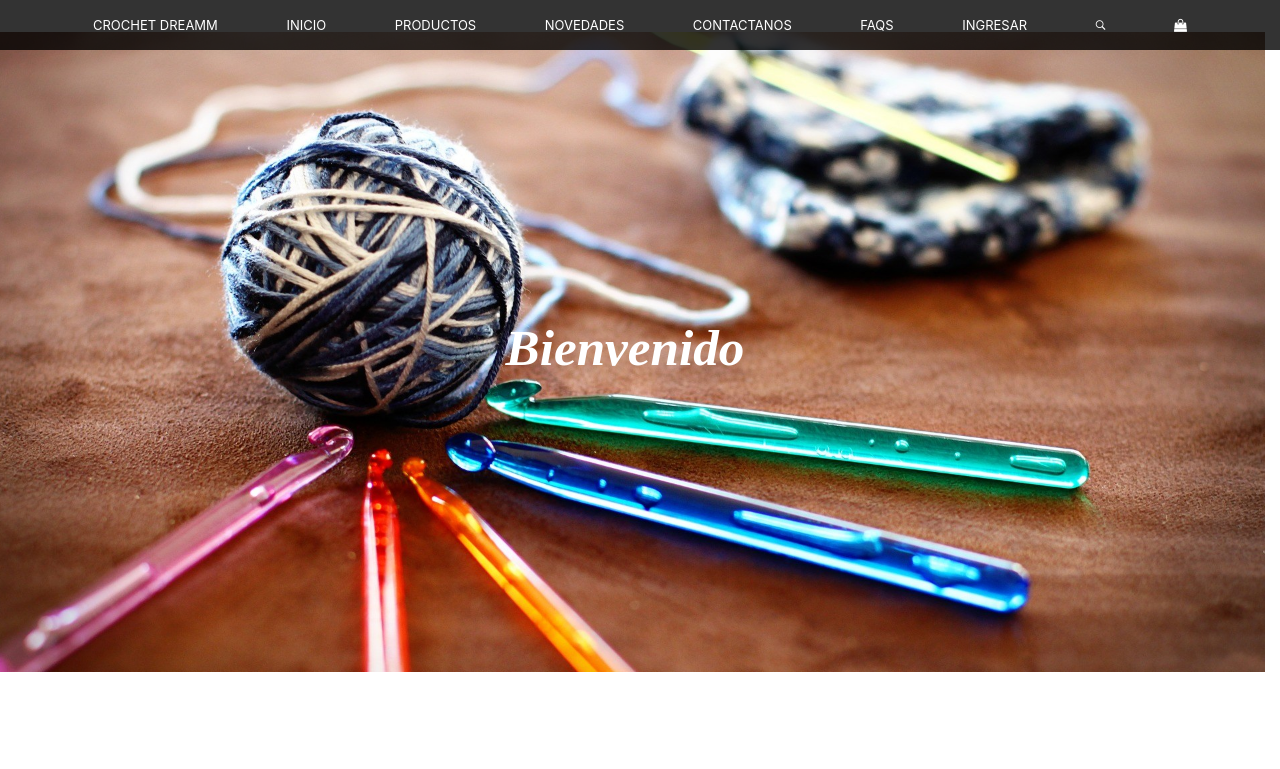
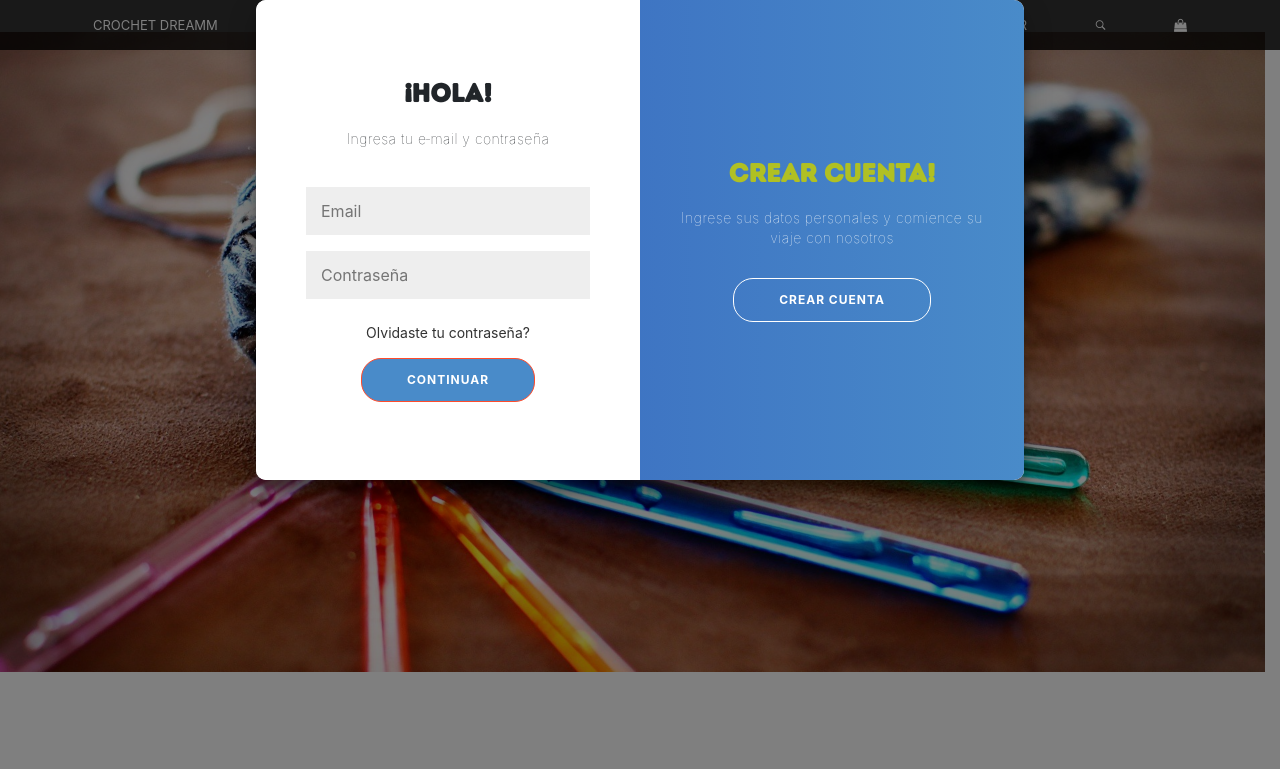
Before and after one commit to alzheimeer/Front-HTML5-CSS3-Boostrap, a plain HTML site: page index.html in a window 1280 px wide. Both pictures are taken after a click on the link "INGRESAR". Shown: the top 769 px of the page. Drawn offline with nearby package versions, Linux system fonts and the light colour scheme; files whose address does not match are found by name; a web font is replaced by a local one.

Commit message:
feature form new

```diff
--- /dev/null
+++ b/css/modal.css
@@ -0,0 +1,225 @@
+.modal * {
+  box-sizing: border-box;
+}
+
+.modal h1 {
+  font-weight: bold;
+  margin: 0;
+  font-family: "IntroRust-BaseLine";
+  font-size: 2vw;
+}
+
+
+
+.modal h2 {
+  text-align: center;
+}
+
+.modal p {
+  font-size: 14px;
+  font-weight: 100;
+  line-height: 20px;
+  letter-spacing: 0.5px;
+  margin: 20px 0 30px;
+}
+
+.modal span {
+  font-size: 12px;
+}
+
+.modal a {
+  color: #333;
+  font-size: 14px;
+  text-decoration: none;
+  margin: 15px 0;
+}
+
+.modal button {
+  border-radius: 20px;
+  border: 1px solid #FF4B2B;
+  background-color: rgb(73, 139, 201);
+  color: #FFFFFF;
+  font-size: 12px;
+  font-weight: bold;
+  padding: 12px 45px;
+  letter-spacing: 1px;
+  text-transform: uppercase;
+  transition: transform 80ms ease-in;
+}
+
+.modal button:active {
+  transform: scale(0.95);
+}
+
+button:focus {
+  outline: none;
+}
+
+.modal button.ghost {
+  background-color: transparent;
+  border-color: #FFFFFF;
+}
+
+.modal form {
+  background-color: #FFFFFF;
+  display: flex;
+  align-items: center;
+  justify-content: center;
+  flex-direction: column;
+  padding: 0 50px;
+  height: 100%;
+  text-align: center;
+}
+
+.modal input {
+  background-color: #eee;
+  border: none;
+  padding: 12px 15px;
+  margin: 8px 0;
+  width: 100%;
+}
+
+.modal .container {
+  background-color: #fff;
+  border-radius: 10px;
+  box-shadow: 0 14px 28px rgba(0, 0, 0, 0.25),
+    0 10px 10px rgba(0, 0, 0, 0.22);
+  position: relative;
+  overflow: hidden;
+  width: 768px;
+  max-width: 100%;
+  min-height: 480px;
+}
+
+.modal .form-container {
+  position: absolute;
+  top: 0;
+  height: 100%;
+  transition: all 0.6s ease-in-out;
+}
+
+.modal .sign-in-container {
+  left: 0;
+  width: 50%;
+  z-index: 2;
+}
+
+.modal .container.right-panel-active .sign-in-container {
+  transform: translateX(100%);
+}
+
+.modal .sign-up-container {
+  left: 0;
+  width: 50%;
+  opacity: 0;
+  z-index: 1;
+}
+
+.modal .container.right-panel-active .sign-up-container {
+  transform: translateX(100%);
+  opacity: 1;
+  z-index: 5;
+  animation: show 0.6s;
+}
+
+@keyframes show {
+
+  0%,
+  49.99% {
+    opacity: 0;
+    z-index: 1;
+  }
+
+  50%,
+  100% {
+    opacity: 1;
+    z-index: 5;
+  }
+}
+
+.modal .overlay-container {
+  position: absolute;
+  top: 0;
+  left: 50%;
+  width: 50%;
+  height: 100%;
+  overflow: hidden;
+  transition: transform 0.6s ease-in-out;
+  z-index: 100;
+}
+
+.modal .container.right-panel-active .overlay-container {
+  transform: translateX(-100%);
+}
+
+.modal .overlay {
+  background: #FF416C;
+  background: -webkit-linear-gradient(to right, #1b2283, rgb(73, 139, 201));
+  background: linear-gradient(to right, #345fbd, rgb(73, 139, 201));
+  background-repeat: no-repeat;
+  background-size: cover;
+  background-position: 0 0;
+
+  position: relative;
+  left: -100%;
+  height: 100%;
+  width: 200%;
+  transform: translateX(0);
+  transition: transform 0.6s ease-in-out;
+}
+
+.modal .overlay h1 {
+  color: #b0c023;
+
+}
+
+.modal .container.right-panel-active .overlay {
+  transform: translateX(50%);
+}
+
+.modal .overlay-panel {
+  position: absolute;
+  display: flex;
+  align-items: center;
+  justify-content: center;
+  flex-direction: column;
+  padding: 0 40px;
+  text-align: center;
+  top: 0;
+  height: 100%;
+  width: 50%;
+  transform: translateX(0);
+  transition: transform 0.6s ease-in-out;
+}
+
+.modal .overlay-left {
+  transform: translateX(-20%);
+}
+
+.modal .container.right-panel-active .overlay-left {
+  transform: translateX(0);
+}
+
+.modal .overlay-right {
+  right: 0;
+  transform: translateX(0);
+}
+
+.modal .container.right-panel-active .overlay-right {
+  transform: translateX(20%);
+}
+
+.modal .social-container {
+  margin: 20px 0;
+}
+
+.modal .social-container a {
+  border: 1px solid #DDDDDD;
+  border-radius: 50%;
+  display: inline-flex;
+  justify-content: center;
+  align-items: center;
+  margin: 0 5px;
+  height: 40px;
+  width: 40px;
+}
--- a/css/styles-index.css
+++ b/css/styles-index.css
@@ -6,13 +6,13 @@
 
 
 
-h1 {
+.col-md-12 h1 {
+        font-family: "Montserrat";
 
-        font-family: "Montserrat";
+        font-style: italic;
         font-size: 4vw;
+        font-weight: 800;
         color: white;
-        font-weight: 800;
-        font-style: italic;
 }
 
 .fontNombrePage {
--- a/index.html
+++ b/index.html
@@ -4,20 +4,24 @@
 <head>
   <!-- Required meta tags -->
   <meta charset="utf-8">
-  <meta name="viewport" content="width=device-width, initial-scale=1">
-
+  <meta name="viewport" content="width=device-width, initial-scale=1.0, shrink-to-fit=no">
   <!-- Bootstrap CSS -->
 
   <link rel="stylesheet" href="https://stackpath.bootstrapcdn.com/bootstrap/4.5.0/css/bootstrap.min.css"
     integrity="sha384-9aIt2nRpC12Uk9gS9baDl411NQApFmC26EwAOH8WgZl5MYYxFfc+NcPb1dKGj7Sk" crossorigin="anonymous">
 
+
   <link rel="stylesheet" href="./css/styles-index.css">
   <link rel="stylesheet" href="./css/navbar.css">
   <link rel="stylesheet" href="./css/footer.css">
+
   <link rel="stylesheet" href="./fonts/ionicons.min.css">
   <link rel="stylesheet" href="./fonts/font-awesome.min.css">
   <link rel="stylesheet" href="./fonts/line-awesome.min.css">
   <link rel="stylesheet" href="./css/subscription.css">
+
+  <link rel="stylesheet" href="./css/modal.css">
+
 
   <title>Colombian Dreamm</title>
 </head>
@@ -44,7 +48,8 @@
               <li class="nav-item" role="presentation"><a class="nav-link" href="#">CONTACTANOS</a></li>
               <li class="nav-item" role="presentation"><a class="nav-link" href="#">FAQS</a></li>
 
-              <li class="nav-item" role="presentation"><a class="nav-link" href="#">INGRESAR</a></li>
+              <li class="nav-item" role="presentation"><a class="nav-link" href="#" id="modal-btn" data-toggle="modal"
+                  data-target="#signmodal">INGRESAR</a></li>
               <li class="nav-item d-none d-xs-block d-md-block" role="presentation"><a class="nav-link" href="#"><i
                     class="icon ion-ios-search-strong"></i></a></li>
               <li class="nav-item d-none d-xs-block d-md-block" role="presentation"><a class="nav-link" href="#"><i
@@ -195,6 +200,68 @@
 
 
 
+
+  <div class="modal" id="signmodal">
+    <div class="container" id="container">
+      <div class="form-container sign-up-container">
+        <form action="#">
+          <h1>Crear Cuenta</h1>
+
+          <input type="text" placeholder="Nombre" />
+          <input type="email" placeholder="Email" />
+          <input type="password" placeholder="Contraseña" />
+          <button>Continuar</button>
+        </form>
+      </div>
+
+      <div class="form-container sign-in-container">
+        <form action="#">
+          <h1>¡Hola!</h1>
+          <p> Ingresa tu e‑mail y contraseña</p>
+          <input type="email" placeholder="Email" />
+          <input type="password" placeholder="Contraseña" />
+          <a href="#">Olvidaste tu contraseña?</a>
+          <button>Continuar</button>
+        </form>
+      </div>
+      <div class="overlay-container">
+        <div class="overlay">
+          <div class="overlay-panel overlay-left">
+            <h1>Ya estas registrado!</h1>
+            <p class="text-white">Inicie sesión con su información personal</p>
+            <button class="ghost" id="signIn">Ingresar</button>
+          </div>
+          <div class="overlay-panel overlay-right">
+            <h1>Crear Cuenta!</h1>
+            <p class="text-white">Ingrese sus datos personales y comience su viaje con nosotros</p>
+            <button class="ghost" id="signUp">Crear Cuenta</button>
+          </div>
+        </div>
+      </div>
+    </div>
+
+
+
+
+  </div>
+
+
+
+
+
+
+
+
+
+
+
+
+
+
+
+
+
+
   <!-- Optional JavaScript -->
   <!-- Popper.js first, then Bootstrap JS -->
   <script src="https://code.jquery.com/jquery-3.5.1.slim.min.js"
@@ -207,8 +274,15 @@
     integrity="sha384-OgVRvuATP1z7JjHLkuOU7Xw704+h835Lr+6QL9UvYjZE3Ipu6Tp75j7Bh/kR0JKI" crossorigin="anonymous">
   </script>
 
+  <!-- Navbar -->
+  <script src="./js/Navbar.js"></script>
 
-  <script src="./js/Navbar.js"></script>
+  <script src="./js/jquery.min.js"></script>
+
+
+
+  <script src="./js/modal.js"></script>
+
 </body>
 
 </html>
--- /dev/null
+++ b/js/modal.js
@@ -0,0 +1,11 @@
+const signUpButton = document.getElementById('signUp');
+const signInButton = document.getElementById('signIn');
+const container = document.getElementById('container');
+
+signUpButton.addEventListener('click', () => {
+	container.classList.add("right-panel-active");
+});
+
+signInButton.addEventListener('click', () => {
+	container.classList.remove("right-panel-active");
+});
```
Also changed, not shown: js/modalbutton.js (added, +11 -0 lines).
